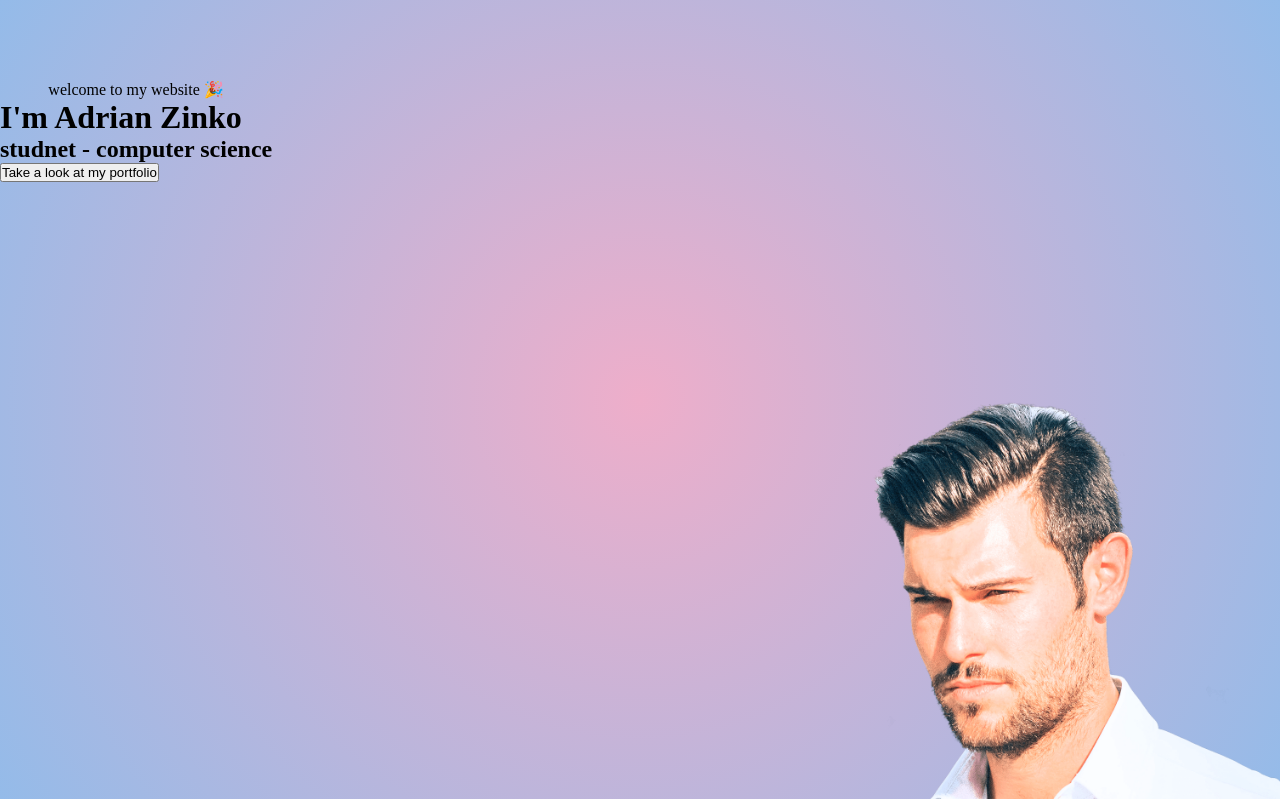
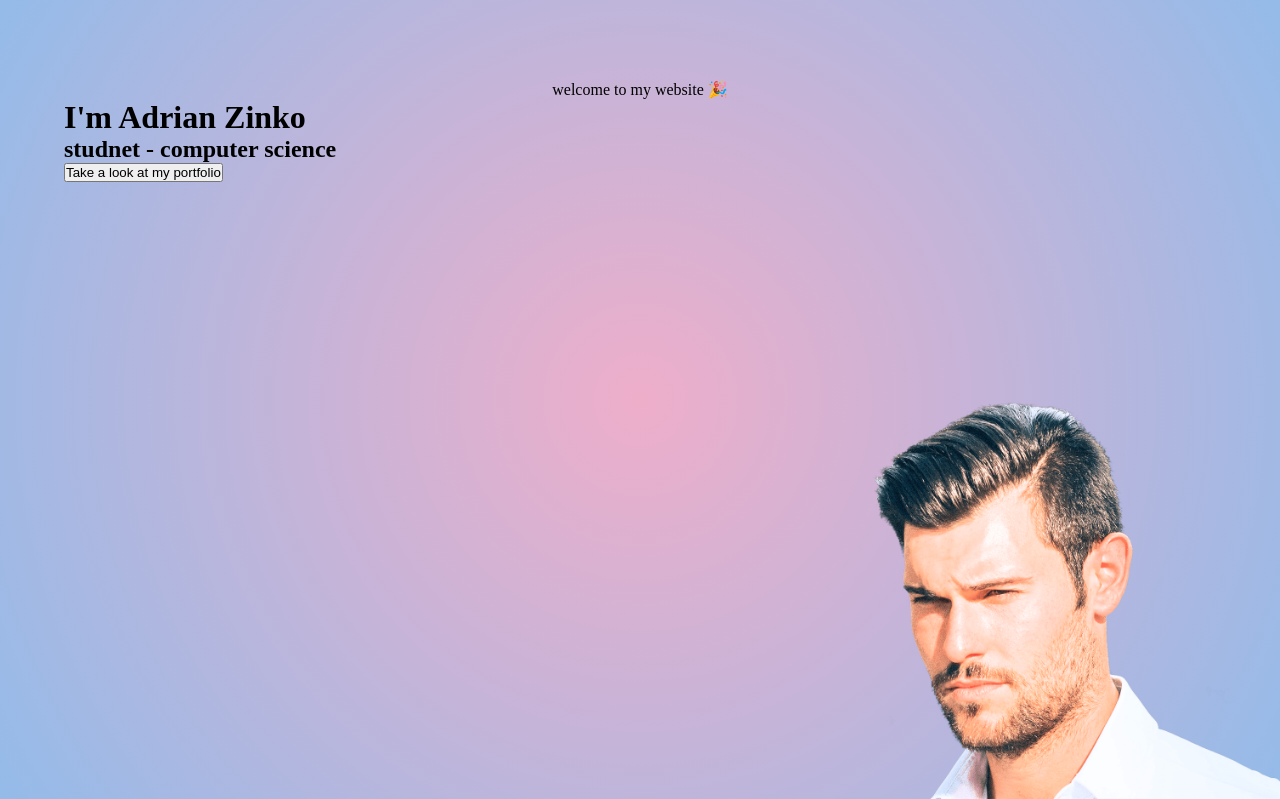
Before and after one commit to adrianghub/project_front_vol.2, a PHP site: page / in a window 1280 px wide. Shown: the top 799 px of the page. Run offline with PHP 8.4, Linux system fonts and the light colour scheme; some web fonts are replaced.

Commit message:
feat: align div position in header

```diff
--- a/css/style.css
+++ b/css/style.css
@@ -9,6 +9,8 @@ font-family: 'Saira Semi Condensed', sans-serif; */
 
 .div__welcome {
   top: 10%;
+  left: 5%;
+  right: 5%;
 }
 
 
```
